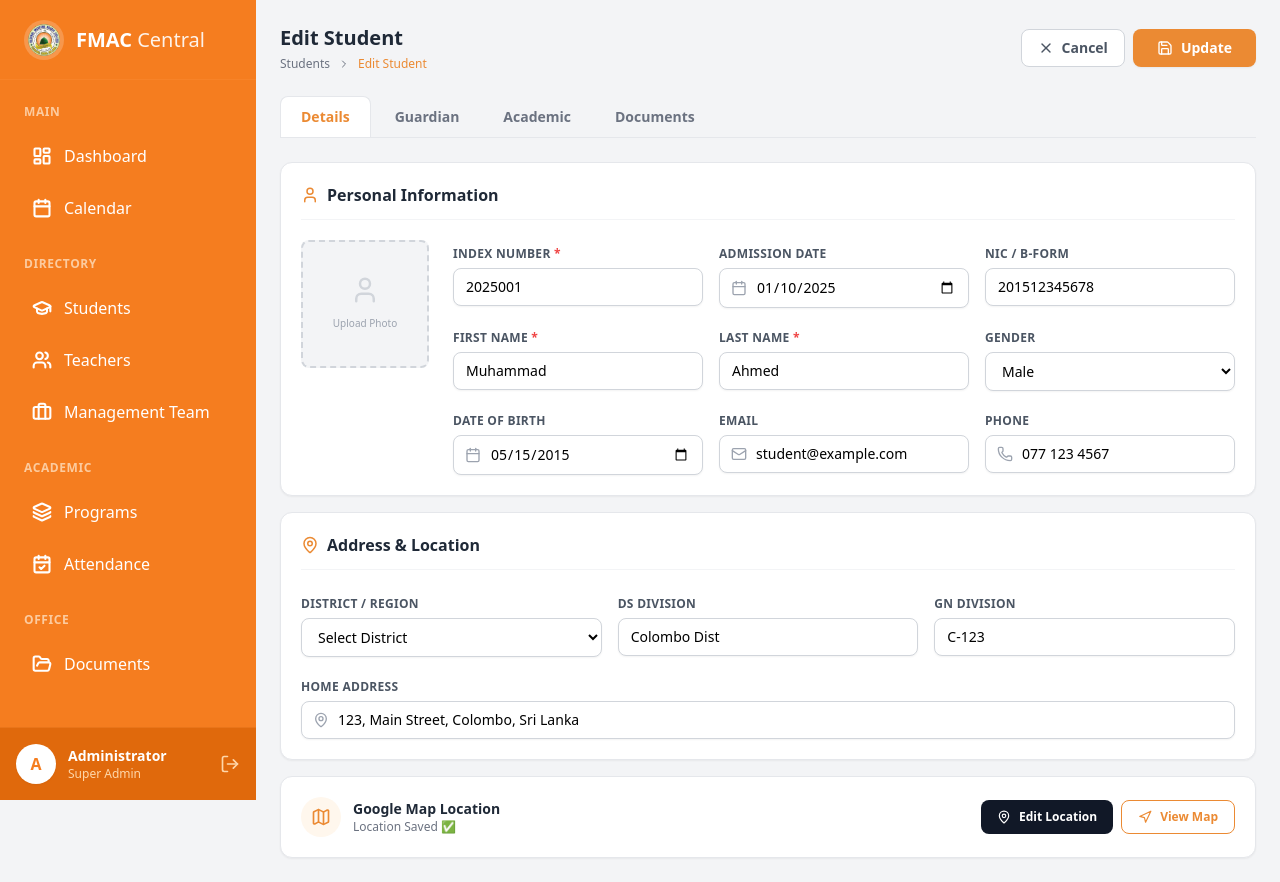
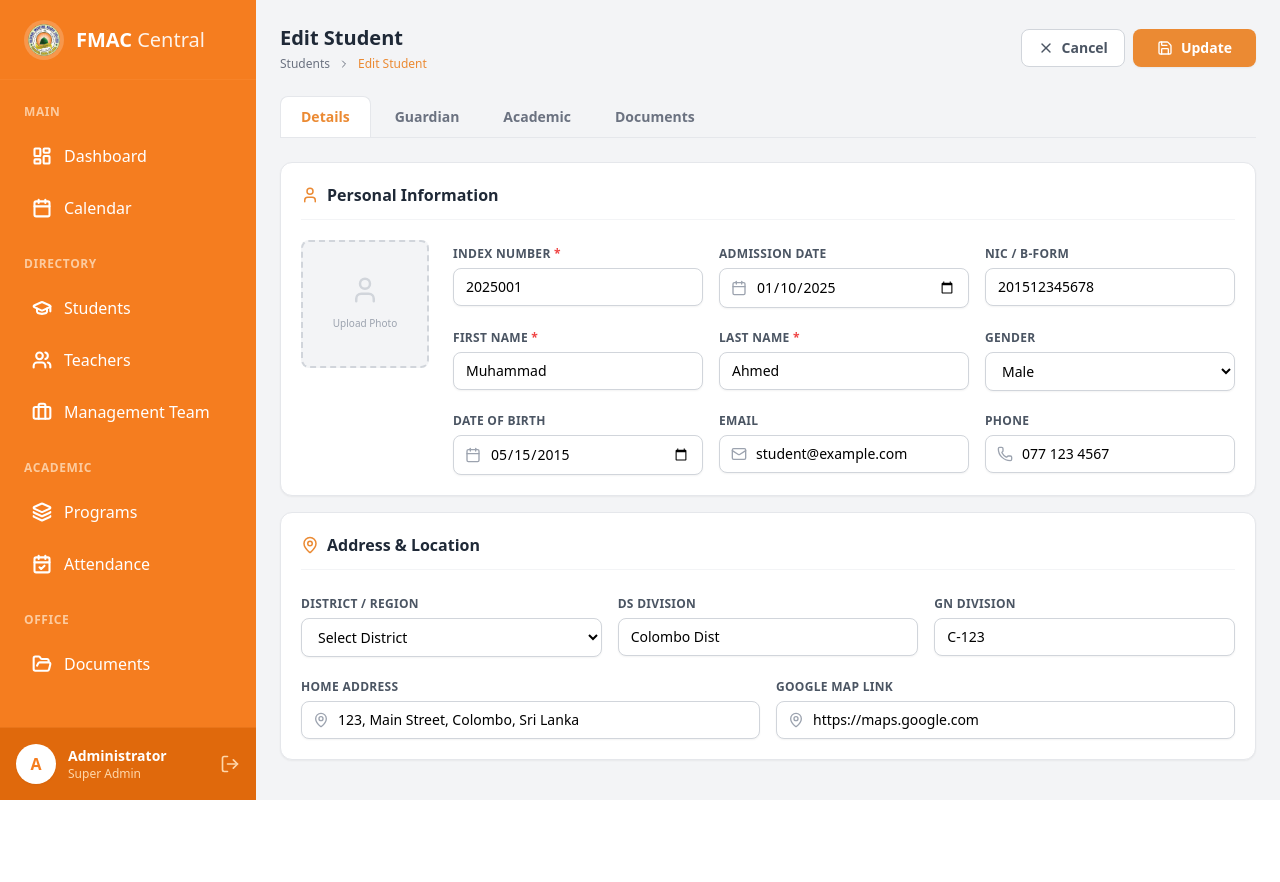
Before and after one commit to fazilmuhammad20020719-ai/system-front-end, a React (Vite) app: page /edit-student/1 in a window 1280 px wide. After the commit the page ends 800 px from the top, so only its background shows below. Built offline with nearby package versions, Linux system fonts and the light colour scheme.

Commit message:
Update message

```diff
--- a/src/Calendar.jsx
+++ b/src/Calendar.jsx
@@ -6,6 +6,7 @@ import CalendarStats from './calendar/CalendarStats';
 import CalendarFilters from './calendar/CalendarFilters';
 import CalendarGrid from './calendar/CalendarGrid';
 import EventModal from './calendar/EventModal';
+import CalendarHeader from './calendar/CalendarHeader';
 
 const Calendar = () => {
     const [isSidebarOpen, setIsSidebarOpen] = useState(true);
@@ -101,16 +102,15 @@ const Calendar = () => {
             <div className={`flex-1 flex flex-col h-full transition-all duration-300 ${isSidebarOpen ? "ml-64" : "ml-20"}`}>
 
                 {/* HEADER */}
-                <header className="px-8 py-6 bg-[#F4F5F7] flex-shrink-0">
-                    <div className="flex justify-between items-center mb-6">
-                        <h2 className="text-2xl font-bold text-gray-800">Executive Calendar</h2>
-                        <div className="bg-white px-4 py-2 rounded-lg shadow-sm text-gray-600 font-medium border border-gray-200">
-                            {monthNames[month]} {year}
-                        </div>
-                    </div>
+                <CalendarHeader
+                    toggleSidebar={() => setIsSidebarOpen(!isSidebarOpen)}
+                    monthYear={`${monthNames[month]} ${year}`}
+                />
+
+                <div className="px-8 pt-6 pb-2 bg-[#F4F5F7]">
                     <CalendarStats events={events} />
                     <CalendarFilters />
-                </header>
+                </div>
 
                 {/* CALENDAR GRID */}
                 <main className="flex-1 px-8 pb-8 overflow-y-auto">
--- a/src/add-student/StudentLocationInfo.jsx
+++ b/src/add-student/StudentLocationInfo.jsx
@@ -1,6 +1,5 @@
-import { MapPin, Map, Navigation, X } from 'lucide-react';
+import { MapPin } from 'lucide-react';
 import { InputField, SelectField } from './FormComponents';
-import { useState } from 'react';
 
 // UPDATED LIST (District + Province)
 const SRI_LANKA_DISTRICTS = [
@@ -31,19 +30,7 @@ const SRI_LANKA_DISTRICTS = [
     "Kegalle (Sabaragamuwa Province)"
 ];
 
-const StudentLocationInfo = ({ formData, handleChange, setFormData }) => {
-    const [showMapModal, setShowMapModal] = useState(false);
-
-    const handleMapSave = (link, lat, lng) => {
-        setFormData(prev => ({
-            ...prev,
-            googleMapLink: link,
-            latitude: lat,
-            longitude: lng
-        }));
-        setShowMapModal(false);
-    };
-
+const StudentLocationInfo = ({ formData, handleChange }) => {
     return (
         <div className="space-y-4">
             <div className="bg-white rounded-xl shadow-sm border border-gray-200 p-5">
@@ -67,73 +54,14 @@ const StudentLocationInfo = ({ formData, handleChange, setFormData }) => {
                     <InputField label="GN Division" name="gnDivision" value={formData.gnDivision} onChange={handleChange} />
                 </div>
 
-                <div className="grid grid-cols-1 md:grid-cols-1 gap-4">
+                <div className="grid grid-cols-1 md:grid-cols-2 gap-4">
                     <InputField label="Home Address" name="address" value={formData.address} onChange={handleChange} icon={MapPin} />
+                    <InputField label="Google Map Link" name="googleMapLink" value={formData.googleMapLink} onChange={handleChange} icon={MapPin} placeholder="https://maps.google.com/..." />
                 </div>
             </div>
 
-            {/* Compact Map Section */}
-            <div className="bg-white rounded-xl shadow-sm border border-gray-200 p-5 flex flex-col md:flex-row items-center justify-between gap-4">
-                <div className="flex items-center gap-3">
-                    <div className="w-10 h-10 rounded-full bg-orange-50 flex items-center justify-center text-[#EB8A33]">
-                        <Map size={20} />
-                    </div>
-                    <div>
-                        <h4 className="font-bold text-gray-800 text-sm">Google Map Location</h4>
-                        <p className="text-xs text-gray-500">
-                            {formData.googleMapLink ? "Location Saved ✅" : "Pin the student's home on the map"}
-                        </p>
-                    </div>
-                </div>
-
-                <div className="flex gap-2">
-                    <button
-                        type="button"
-                        onClick={() => setShowMapModal(true)}
-                        className="px-4 py-2 bg-gray-900 text-white text-xs font-bold rounded-lg hover:bg-black transition-colors flex items-center gap-2"
-                    >
-                        <MapPin size={14} /> {formData.googleMapLink ? 'Edit Location' : 'Add Location'}
-                    </button>
-                    {formData.googleMapLink && (
-                        <a href={formData.googleMapLink} target="_blank" rel="noreferrer" className="px-4 py-2 border border-[#EB8A33] text-[#EB8A33] text-xs font-bold rounded-lg hover:bg-orange-50 flex items-center gap-2">
-                            <Navigation size={14} /> View Map
-                        </a>
-                    )}
-                </div>
-            </div>
-
-            {/* Inline Map Modal */}
-            {showMapModal && <MapModal onClose={() => setShowMapModal(false)} onSave={handleMapSave} data={formData} />}
         </div>
     );
 };
 
-const MapModal = ({ onClose, onSave, data }) => {
-    const [link, setLink] = useState(data.googleMapLink || '');
-    const [lat, setLat] = useState(data.latitude || '');
-    const [lng, setLng] = useState(data.longitude || '');
-
-    return (
-        <div className="fixed inset-0 bg-black/60 z-50 flex items-center justify-center p-4 backdrop-blur-sm">
-            <div className="bg-white rounded-xl shadow-2xl w-full max-w-md overflow-hidden animate-in fade-in zoom-in-95">
-                <div className="p-4 border-b border-gray-100 flex justify-between items-center bg-gray-50">
-                    <h3 className="font-bold text-gray-800 flex items-center gap-2 text-sm"><MapPin size={16} /> Set Home Location</h3>
-                    <button onClick={onClose}><X size={18} className="text-gray-400 hover:text-gray-600" /></button>
-                </div>
-                <div className="p-5 space-y-4">
-                    <InputField label="Google Map Link" value={link} onChange={(e) => setLink(e.target.value)} placeholder="Paste link here..." />
-                    <div className="grid grid-cols-2 gap-4">
-                        <InputField label="Latitude" value={lat} onChange={(e) => setLat(e.target.value)} placeholder="6.9271" />
-                        <InputField label="Longitude" value={lng} onChange={(e) => setLng(e.target.value)} placeholder="79.8612" />
-                    </div>
-                </div>
-                <div className="p-4 bg-gray-50 flex justify-end gap-2">
-                    <button onClick={onClose} className="px-4 py-2 text-gray-600 font-bold text-xs hover:bg-gray-200 rounded-lg">Cancel</button>
-                    <button onClick={() => onSave(link, lat, lng)} className="px-4 py-2 bg-[#EB8A33] text-white font-bold text-xs hover:bg-[#d67b28] rounded-lg">Save</button>
-                </div>
-            </div>
-        </div>
-    );
-}
-
 export default StudentLocationInfo;
--- /dev/null
+++ b/src/calendar/CalendarHeader.jsx
@@ -0,0 +1,25 @@
+import { Menu } from 'lucide-react';
+
+const CalendarHeader = ({ toggleSidebar, monthYear }) => {
+    return (
+        <header className="px-6 py-4 md:px-8 md:h-20 flex flex-col md:flex-row md:items-center justify-between gap-4 sticky top-0 z-10 bg-white border-b border-gray-200 shadow-sm transition-all flex-shrink-0">
+            <div className="flex items-center gap-3">
+                <button
+                    onClick={toggleSidebar}
+                    className="p-2 bg-white rounded-lg shadow-sm border border-gray-200 text-gray-600 md:hidden"
+                >
+                    <Menu size={20} />
+                </button>
+                <div>
+                    <h2 className="text-xl md:text-2xl font-bold text-gray-800">Executive Calendar</h2>
+                    <p className="text-sm text-gray-500 mt-0.5">Manage schedules and events.</p>
+                </div>
+            </div>
+            <div className="bg-gray-50 px-4 py-2 rounded-lg border border-gray-200 text-gray-700 font-bold text-sm shadow-sm">
+                {monthYear}
+            </div>
+        </header>
+    );
+};
+
+export default CalendarHeader;
```
